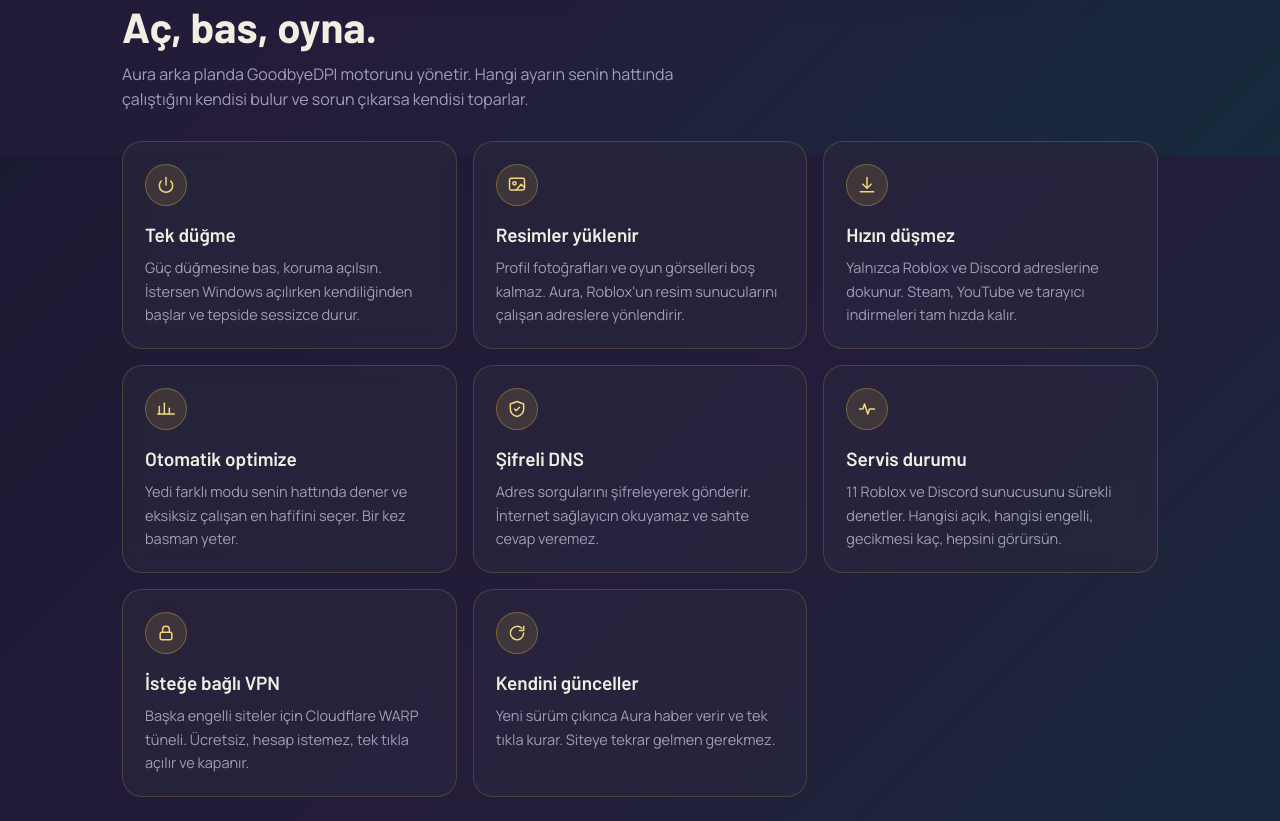
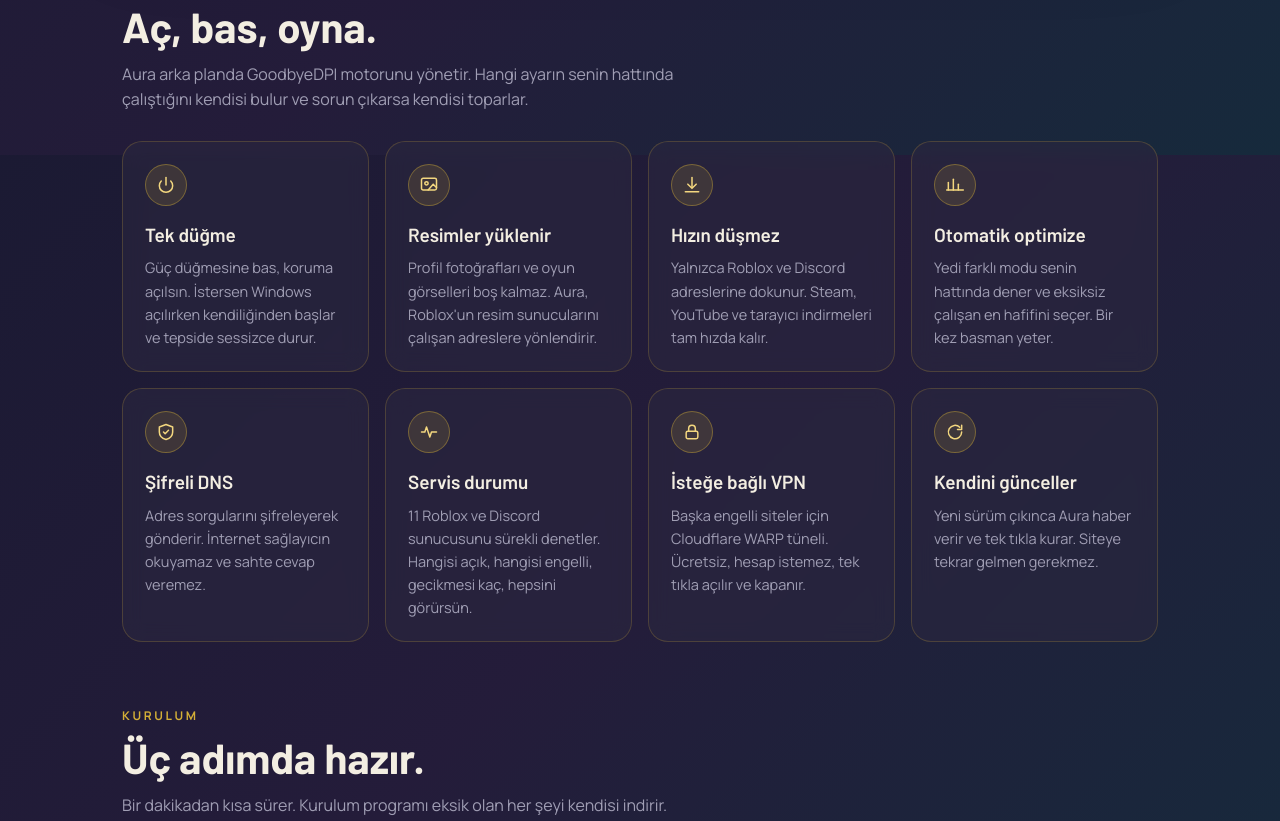
Before and after one commit to Nestyyyyyy/aura, a plain HTML site: page docs/index.html in a window 1280 px wide. Shown: the part 1445-2266 px from the top of the page. Drawn offline with Linux system fonts and the light colour scheme; no server answers.

Commit message:
Site: ozellik kartlari genis ekranda dort sutun
Co-Authored-By: Claude Fable 5.2 <noreply@anthropic.com>

```diff
--- a/docs/index.html
+++ b/docs/index.html
@@ -80,7 +80,7 @@
   h2 { font-family: var(--display); font-size: clamp(28px, 4.4vw, 42px); font-weight: 700; margin: 8px 0 12px; line-height: 1.12; text-wrap: balance; }
   .sub { color: var(--muted); max-width: 62ch; margin: 0 0 28px; }
 
-  .grid { display: grid; grid-template-columns: repeat(auto-fit, minmax(250px, 1fr)); gap: 16px; }
+  .grid { display: grid; grid-template-columns: repeat(auto-fit, minmax(230px, 1fr)); gap: 16px; }
   .card { background: var(--card); border: 1px solid var(--card-line); border-radius: 20px; padding: 22px; backdrop-filter: blur(10px); -webkit-backdrop-filter: blur(10px); transition: transform .16s ease, border-color .16s ease; }
   .card:hover { transform: translateY(-3px); border-color: rgba(212, 175, 55, .5); }
   .ico { width: 42px; height: 42px; border-radius: 50%; display: grid; place-items: center; background: rgba(212, 175, 55, .14); border: 1px solid rgba(212, 175, 55, .4); margin-bottom: 14px; }
```
